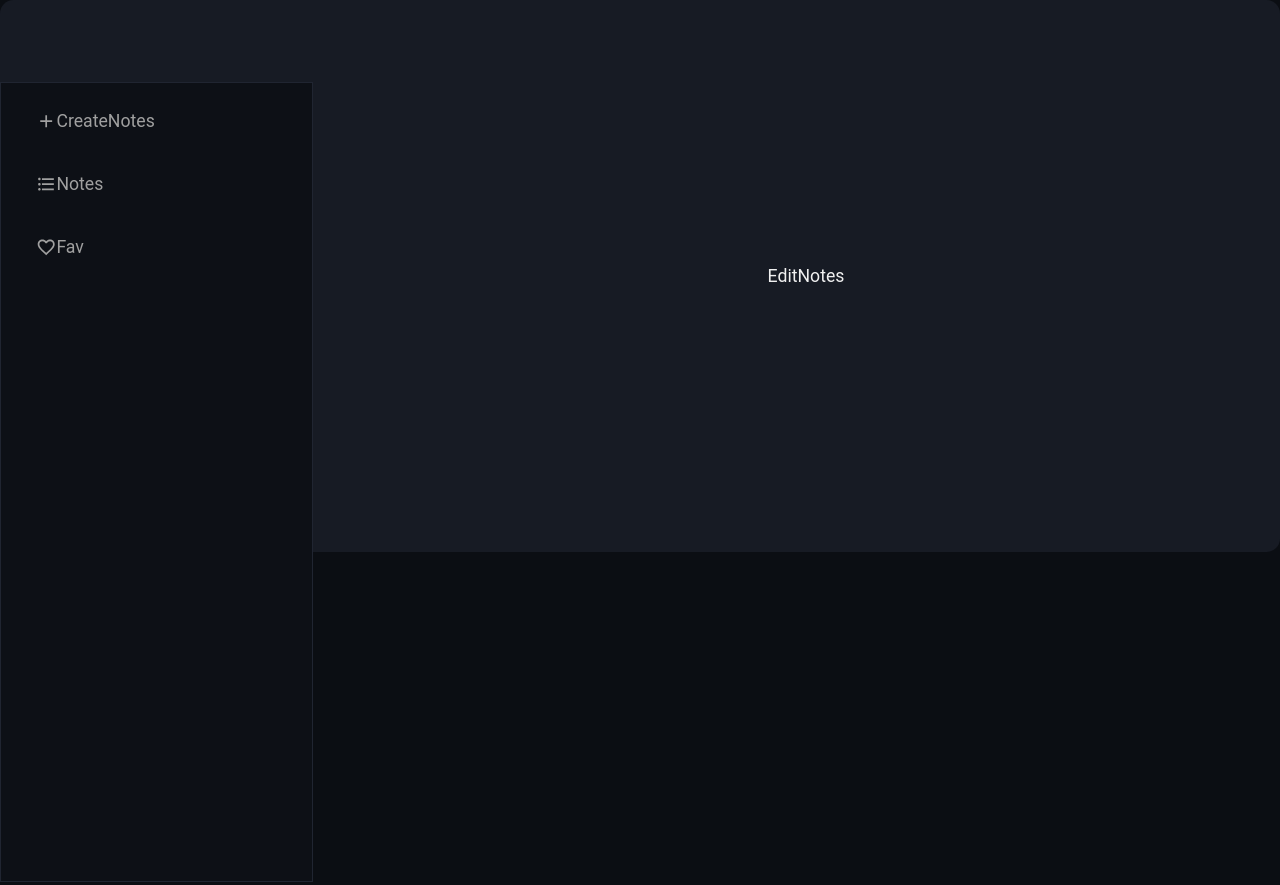
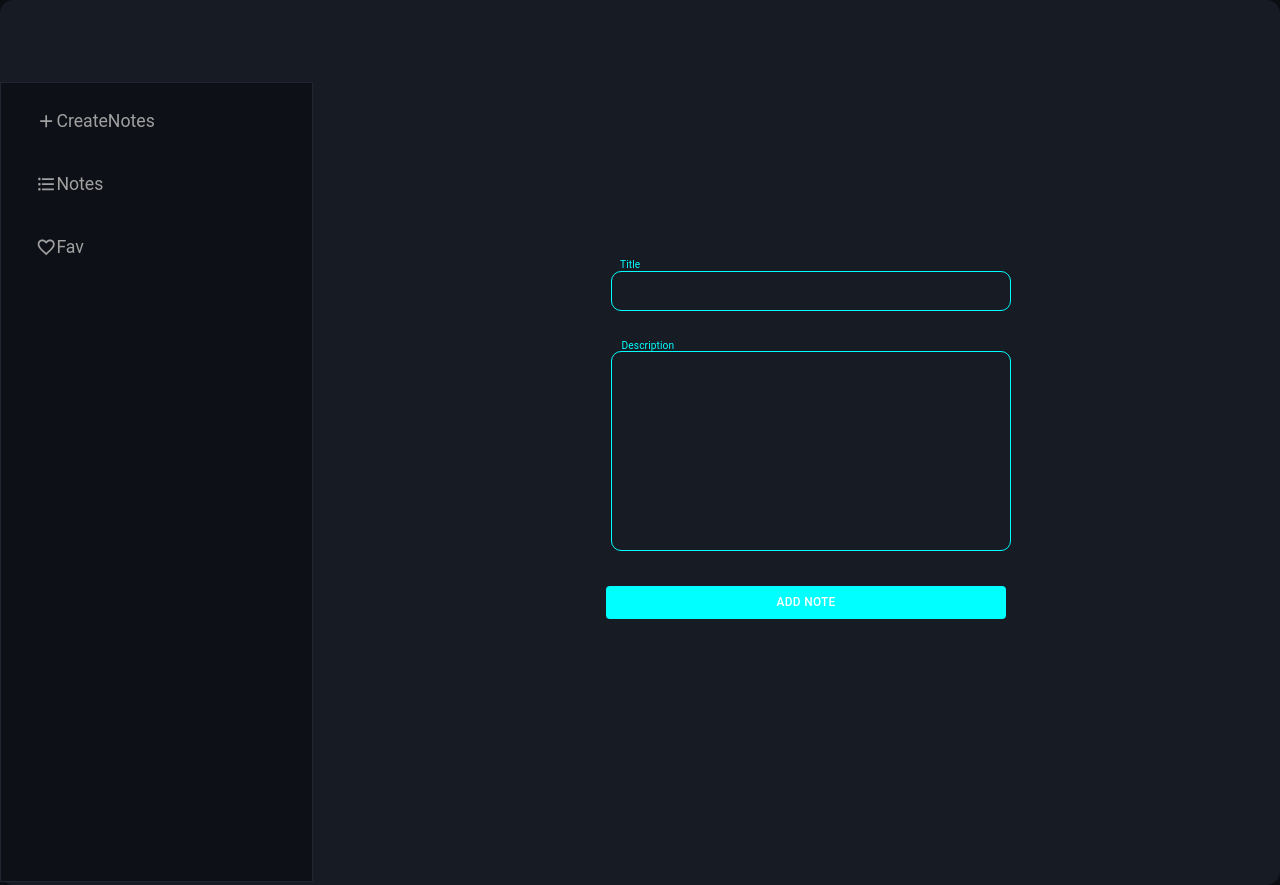
Before and after one commit to Ananththandavarayamurthi/bipolartask, a React (Create React App) app: page /edit in a window 1280 px wide. Before the commit the page ends 800 px from the top, so only its background shows below. Built offline with nearby package versions, Linux system fonts and the light colour scheme.

Commit message:
delete,and update,function

```diff
--- a/src/App.js
+++ b/src/App.js
@@ -7,6 +7,7 @@
   import EditNotes from './components/EditNotes'
   import Fav from './components/Fav'
   import NoteList from './components/NoteList'
+  import Notesdetails from './components/Notesdetails';
   import "./App.css"
 
   function App() {
@@ -20,7 +21,8 @@
         <Route path="/edit" element={<EditNotes/>}/>
         <Route path="/fav" element={<Fav/>}/>
         <Route path="/noteslist" element={<NoteList/>}/>
-        <Route path="/notes/:id" element={<NoteList/>}/>
+        <Route path="/updatenotes/:id" element={<EditNotes/>}/>
+        <Route path="/notes/:id" element={<Notesdetails/>}/>
       </Routes>
       </div>
       </Provider>
--- a/src/components/EditNotes.js
+++ b/src/components/EditNotes.js
@@ -1,8 +1,80 @@
-import React from 'react'
+import React,{useState} from 'react'
+import { useDispatch, useSelector } from 'react-redux';
+import { editNote } from '../store/noteSlice';
+import { Button, FormControl, InputLabel, InputBase } from '@mui/material';
+import { useNavigate,useParams } from 'react-router-dom';
+
 
 function EditNotes() {
+  const dispatch = useDispatch();
+  const { id } = useParams();
+  const navigate=useNavigate();
+  const notes = useSelector(state => state.notes);
+  const noteToUpdate = notes.find(note => note.id === parseInt(id));
+  const [title, setTitle] = useState(noteToUpdate ? noteToUpdate.title : '');
+  const [description, setDescription] = useState(
+    noteToUpdate ? noteToUpdate.description : ''
+  );
+  const handleUpdateNote = () => {
+    if (title && description) {
+      dispatch(editNote({ id: parseInt(id), title, description }));
+      navigate('/noteslist'); // Redirect to note list after update
+    }
+  };
+  const inputBaseStyle = {
+    color: "#00ffff",
+    border: "#00ffff solid 0.5px",
+    borderRadius: "10px",
+    height: "40px",
+    alignItems: "flex-start",
+    display: "flex",
+    padding: "5px",
+    width: "400px",
+    transition: "box-shadow 0.3s ease-in-out", // Add smooth transition
+    '&:hover': {
+      boxShadow: "0 0 8px rgba(0, 255, 255, 0.6)", // Box shadow on hover
+    },
+  };
+  const inputBaseStyle2 = {
+    color: "#00ffff",
+    border: "#00ffff solid 0.5px",
+    borderRadius: "10px",
+    height: "200px",
+    alignItems: "flex-start",
+    display: "flex",
+    padding: "5px",
+    width: "400px",
+    transition: "box-shadow 0.3s ease-in-out",
+
+  };
+
   return (
-    <div className='home'>EditNotes</div>
+    <div className='home'>
+      <form className="formwrap"  onSubmit={handleUpdateNote}>
+        <FormControl variant="outlined" style={{padding:"5px",width:"400px"}}>
+          <InputLabel style={{ color: "#00ffff" ,gap:"2px"}} shrink htmlFor="title-input">
+            Title
+          </InputLabel>
+          <InputBase id="title-input"
+           style={inputBaseStyle}
+           value={title} onChange={(e) => setTitle(e.target.value)} />
+        </FormControl>
+        <FormControl variant="outlined" style={{padding:"5px",width:"400px"}}>
+          <InputLabel style={{ color: "#00ffff" ,padding:"2px"}} shrink htmlFor="description-input">
+            Description
+          </InputLabel>
+          <InputBase id="description-input"
+          style={inputBaseStyle2}
+          value={description} onChange={(e) => setDescription(e.target.value)} />
+        </FormControl>
+        <Button id="button-input" style={{ backgroundColor: "#00ffff", color: "#ffffff",transition: "box-shadow 0.3s ease-in-out", // Add smooth transition
+    '&:hover': {
+      boxShadow: "0 0 8px rgba(0, 255, 255, 0.6)", // Box shadow on hover
+    } }} type="submit">
+          Add Note
+        </Button>
+      </form>
+    </div>
   )
 }
 
--- a/src/components/Notes.js
+++ b/src/components/Notes.js
@@ -19,8 +19,8 @@ function Notes({ title, description, date,id }) {
       <p className='p1'>{description}</p>
       <p className='p2'>{date}</p>
       <div className="ii">
-				<Link to={`/notes/${id}`}>
-					<button title='Details' className='detailbutton'>Details</button>
+				<Link to={`/updatenotes/${id}`}>
+					<button title='Details' className='detailbutton'>Edit</button>
 				</Link>
 
 				<button  className='detailbutton' onClick={() => handleDeleteNote(id)}>Delete</button>
--- a/src/components/Notesdetails.js
+++ b/src/components/Notesdetails.js
@@ -1,13 +1,31 @@
+// import React, { useEffect } from 'react'
+// import { useParams } from 'react-router-dom'
+
+
+// function Notesdetails() {
+//     const {id}=useParams();
+
+//     const data = ()=>{
+
+//     }
+
+//     useEffect(()=>{
+//         getdata(id)
+//     },[id])
+
+//   return (
+//     <div className="home">
+
+//     </div>
+//   )
+// }
+
+// export default Notesdetails
 import React from 'react'
-import { useParams } from 'react-router-dom'
 
 function Notesdetails() {
-    const {id}=useParams();
-    console.log(id)
   return (
-    <div>
-        hii
-    </div>
+    <div>Notesdetails</div>
   )
 }
 
--- a/src/store/noteSlice.js
+++ b/src/store/noteSlice.js
@@ -3,7 +3,27 @@ import { createSlice } from '@reduxjs/toolkit';
 
 const notesSlice = createSlice({
   name: 'notes',
-  initialState: [],
+  initialState: [
+    {
+      "id": 1,
+      "title": "Grocery List",
+      "description": "Milk, eggs, bread, vegetables",
+      "date": "2023-08-27T10:30:00Z"
+    },
+    {
+      "id": 2,
+      "title": "Meeting Notes",
+      "description": "Discuss project timeline and goals",
+      "date": "2023-08-28T14:00:00Z"
+    },
+    {
+      "id": 3,
+      "title": "Travel Plans",
+      "description": "Book flights, find accommodations",
+      "date": "2023-08-29T09:00:00Z"
+    }
+
+  ],
   reducers: {
     addNote: (state, action) => {
       state.push(action.payload);
```
